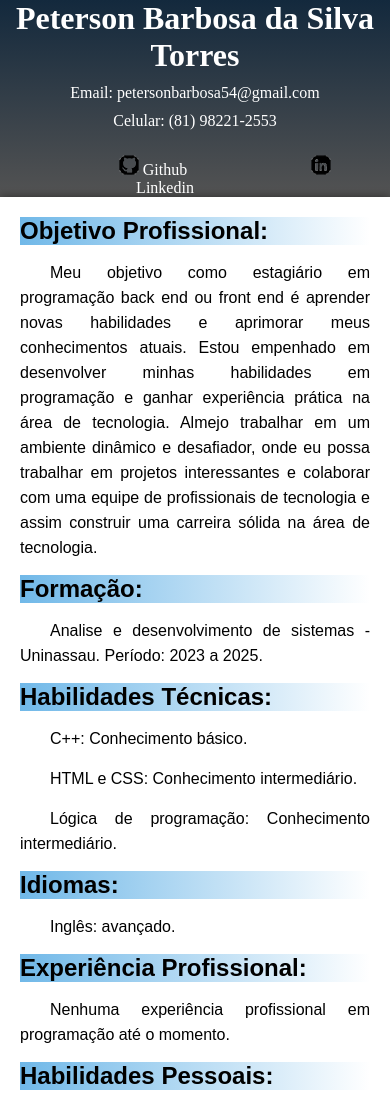
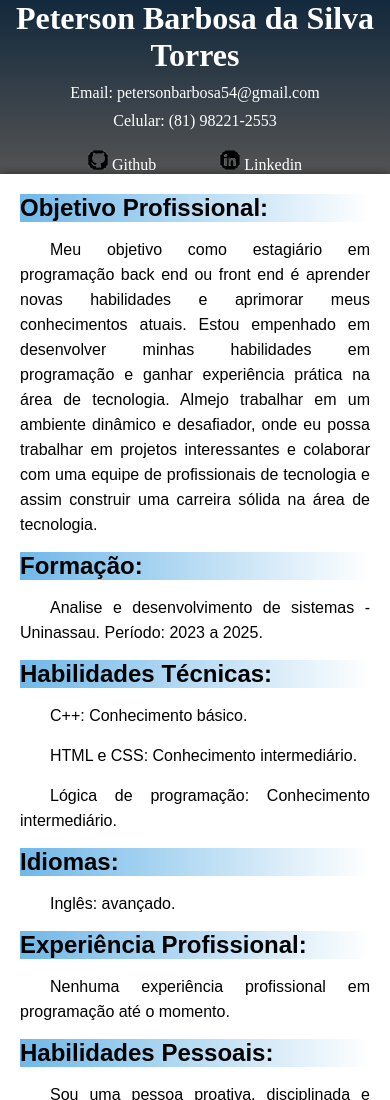
Before and after one commit to PetersonBarbos/Curriculo_html, a plain HTML site: page index.html in a window 390 px wide. Shown: the top 1100 px of the page. Drawn offline with Linux system fonts and the light colour scheme.

Commit message:
mais responsividade

```diff
--- a/style.css
+++ b/style.css
@@ -42,7 +42,7 @@ header{
 nav{
     min-width: 280px;
     text-align: center;
-    padding: 15px 0px 0px 0px;
+    padding: 10px 0px 0px 0px;
 
 }
 
@@ -56,9 +56,9 @@ nav > a:hover{
 nav  a{
     text-decoration: none;
     text-align: center;
-    margin: 0px 50px 0px 50px;
+    margin: 0px 15px 0px 15px;
     color: #FFFFFF;
-    padding: 8px 10px 8px 10px;
+    padding: 8px 15px 8px 15px;
 }
 
 
```
